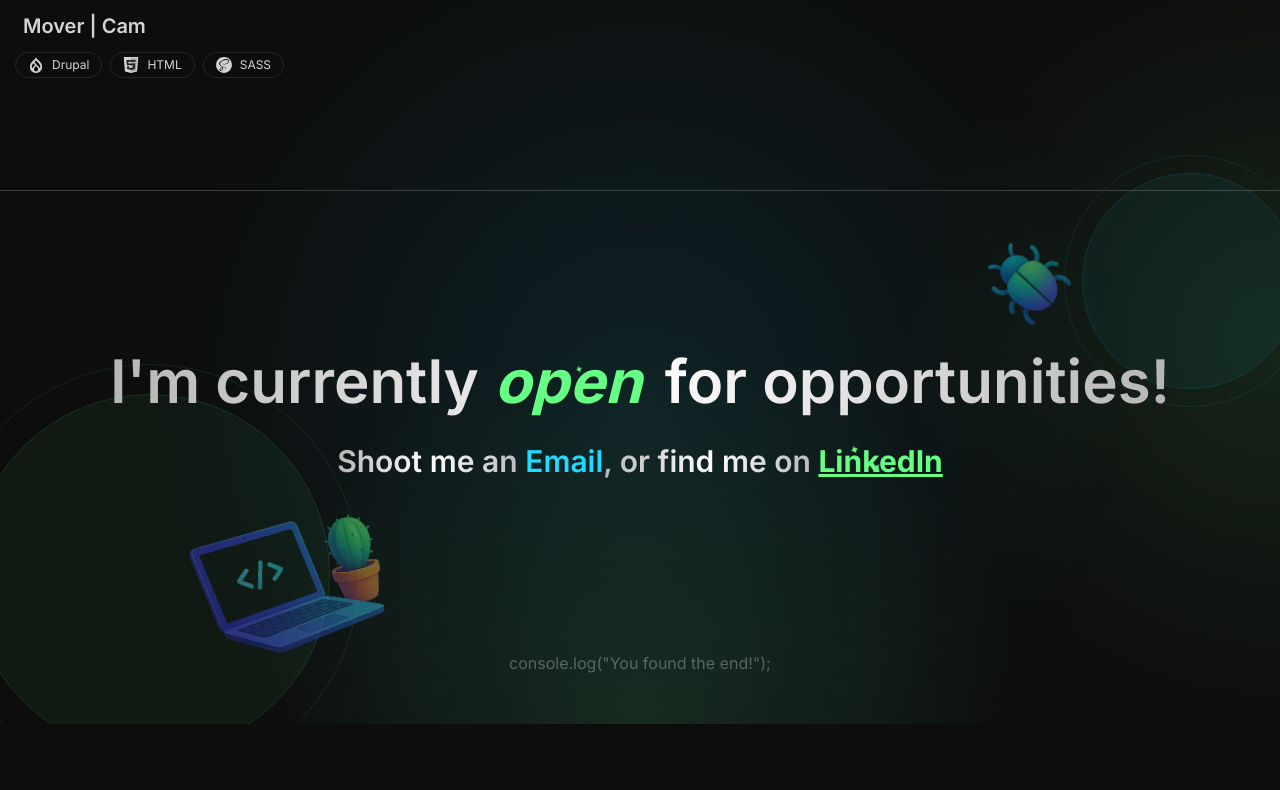
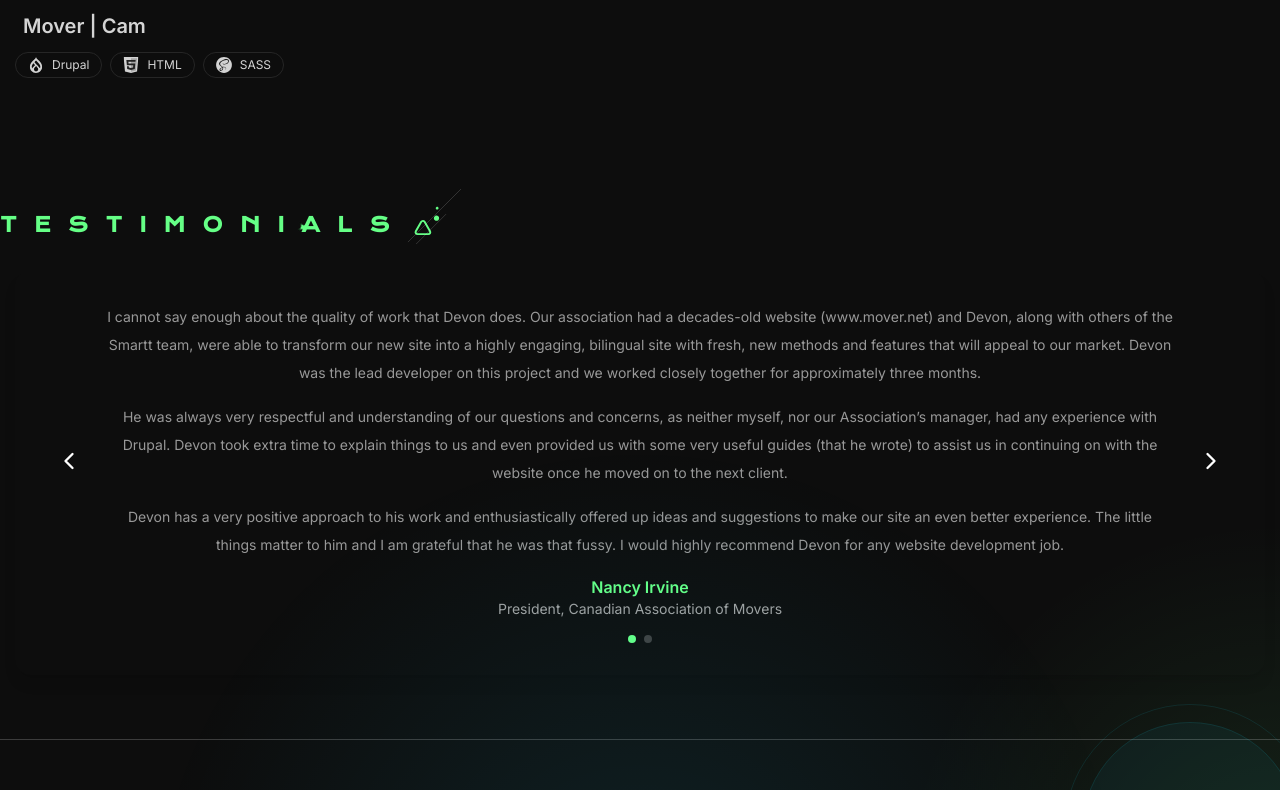
Before and after one commit to builtbyDevon/portfolio, a Next.js app: page / in a window 1280 px wide. Shown: the part 2010-2800 px from the top of the page. Before the commit the page ends 2734 px from the top, so only its background shows below. Built offline with nearby package versions, Linux system fonts and the light colour scheme.

Commit message:
Added testimonials

```diff
--- a/src/app/page.tsx
+++ b/src/app/page.tsx
@@ -9,6 +9,7 @@ import Projects, { exampleProjects } from "@/components/Projects";
 import Footer from "@/components/Footer";
 import ScrollToProjects from "@/components/ScrollToProjects";
 import { Download } from "lucide-react";
+import TestimonialsSlider from "@/components/TestimonialsSlider";
 
 export default function Portfolio() {
   return (
@@ -203,6 +204,19 @@ export default function Portfolio() {
         <Projects projects={exampleProjects} />
       </div>
 
+      <div className="mt-18 mx-auto max-w-[1300px]">
+        <Header
+          size="lg"
+          mobileSize="sm"
+          className="margin-0 relative z-50 mb-1 text-center uppercase text-white md:-mb-8 md:pl-0 md:text-left"
+        >
+          <Highlight>Testimonials</Highlight>
+        </Header>
+      </div>
+      <div className="px-[15px]">
+        <TestimonialsSlider />
+      </div>
+
       <Footer />
 
       <BlurDecoration
--- a/src/components/Footer.tsx
+++ b/src/components/Footer.tsx
@@ -68,7 +68,7 @@ const Footer: React.FC = () => {
       </FadeInView> */}
 
       <FadeInView delay={0.7}>
-        <p className="pt-35 py-12 pb-6 text-center text-sm text-neutral-50/30 md:pb-12 md:text-base">
+        <p className="pt-35 mb-3 py-12 pb-6 text-center text-sm text-neutral-50/30 md:pb-12 md:text-base">
           console.log("You found the end!");
         </p>
       </FadeInView>
--- /dev/null
+++ b/src/components/TestimonialsSlider.tsx
@@ -0,0 +1,144 @@
+"use client";
+import { useState, useRef, useLayoutEffect, useEffect } from "react";
+import { ChevronLeft, ChevronRight } from "lucide-react";
+import { motion, AnimatePresence } from "framer-motion";
+
+const testimonials = [
+  {
+    quote: `I cannot say enough about the quality of work that Devon does. Our association had a decades-old website (www.mover.net) and Devon, along with others of the Smartt team, were able to transform our new site into a highly engaging, bilingual site with fresh, new methods and features that will appeal to our market. Devon was the lead developer on this project and we worked closely together for approximately three months.\n\nHe was always very respectful and understanding of our questions and concerns, as neither myself, nor our Association’s manager, had any experience with Drupal. Devon took extra time to explain things to us and even provided us with some very useful guides (that he wrote) to assist us in continuing on with the website once he moved on to the next client.\n\nDevon has a very positive approach to his work and enthusiastically offered up ideas and suggestions to make our site an even better experience. The little things matter to him and I am grateful that he was that fussy. I would highly recommend Devon for any website development job.`,
+    name: "Nancy Irvine",
+    role: "President, Canadian Association of Movers",
+  },
+  {
+    quote: `Devon was a hard-working student who always went above and beyond any project requirements to produce high quality professional looking web sites for all the courses that I was an instructor of Devon’s. Some of Devon’s projects such as his Left for Dead JavaScript memory game (http://devondevs.com/projects/lfdmatching/) were some of the best student projects I had ever seen from a student in my 7 years of teaching.\n\nIn addition to his high-quality projects, Devon was always a positive addition to the class, getting along well with all his classmates. His positive attitude helped him work well as part of a team for several group successful projects throughout the program.\n\nDevon’s professionalism was also excellent. Always present and on time for all classes and with all assignments and major projects completed by their assigned deadlines. Overall Devon was one of the top students of his intake. I am positive that with his positive attitude and the high quality of work that he produces that he will be successful in any professional work environment. I am happy to give Devon my full recommendation.`,
+    name: "Michael Whyte",
+    role: "Program Head, BCIT Front-End Web Developer Program",
+  },
+];
+
+export default function TestimonialsSlider() {
+  const [index, setIndex] = useState(0);
+  const [direction, setDirection] = useState(0); // -1 for left, 1 for right
+  const [height, setHeight] = useState<number | undefined>(undefined);
+  const slideRef = useRef<HTMLDivElement>(null);
+  const [isHovered, setIsHovered] = useState(false);
+
+  const paginate = (newDirection: number) => {
+    setDirection(newDirection);
+    setIndex((i) => {
+      if (newDirection === 1) return i === testimonials.length - 1 ? 0 : i + 1;
+      if (newDirection === -1) return i === 0 ? testimonials.length - 1 : i - 1;
+      return i;
+    });
+  };
+
+  const handleDragEnd = (_: any, info: { offset: { x: number } }) => {
+    if (info.offset.x < -50) paginate(1);
+    else if (info.offset.x > 50) paginate(-1);
+  };
+
+  useLayoutEffect(() => {
+    if (slideRef.current) {
+      setHeight(slideRef.current.offsetHeight);
+    }
+  }, [index]);
+
+  useEffect(() => {
+    if (isHovered) return;
+    const interval = setInterval(() => {
+      paginate(1);
+    }, 10000);
+    return () => clearInterval(interval);
+  }, [isHovered, index]);
+
+  return (
+    <div
+      className="relative mx-auto max-w-[1300px] rounded-2xl p-2 py-4 text-center shadow-lg md:my-12 md:p-8"
+      onMouseEnter={() => setIsHovered(true)}
+      onMouseLeave={() => setIsHovered(false)}
+    >
+      <div className="mb-4 flex items-center justify-center gap-4">
+        <button
+          aria-label="Previous testimonial"
+          onClick={() => paginate(-1)}
+          className="rounded-full p-2 transition-colors hover:bg-neutral-800"
+        >
+          <ChevronLeft size={28} className="text-white" />
+        </button>
+        <motion.div
+          className="relative flex flex-1 items-center justify-center overflow-hidden"
+          animate={{ height: height || "auto" }}
+          transition={{ type: "spring", stiffness: 300, damping: 30 }}
+          style={{ minHeight: 40 }}
+        >
+          <AnimatePresence initial={false} custom={direction}>
+            <motion.div
+              key={index}
+              ref={slideRef}
+              custom={direction}
+              initial={{
+                x: direction === 1 ? 300 : -300,
+                opacity: 0,
+                position: "absolute",
+                left: 0,
+                top: 0,
+                width: "100%",
+              }}
+              animate={{
+                x: 0,
+                opacity: 1,
+                position: "absolute",
+                left: 0,
+                top: 0,
+                width: "100%",
+              }}
+              exit={{
+                x: direction === 1 ? -300 : 300,
+                opacity: 0,
+                position: "absolute",
+                left: 0,
+                top: 0,
+                width: "100%",
+              }}
+              transition={{ type: "spring", stiffness: 300, damping: 30 }}
+              drag="x"
+              dragConstraints={{ left: 0, right: 0 }}
+              onDragEnd={handleDragEnd}
+              className="cursor-grab"
+              style={{ position: "absolute", left: 0, top: 0, width: "100%" }}
+            >
+              <blockquote className="text-neutral mb-4 leading-7 text-neutral-100 opacity-60 md:text-sm">
+                {testimonials[index].quote.split(/\n+/).map((para, i) => (
+                  <p key={i} className="mb-4 last:mb-0">
+                    {para}
+                  </p>
+                ))}
+              </blockquote>
+              <div className="text-highlight-green font-semibold">
+                {testimonials[index].name}
+              </div>
+              <div className="text-sm text-neutral-400">
+                {testimonials[index].role}
+              </div>
+            </motion.div>
+          </AnimatePresence>
+        </motion.div>
+        <button
+          aria-label="Next testimonial"
+          onClick={() => paginate(1)}
+          className="rounded-full p-2 transition-colors hover:bg-neutral-800"
+        >
+          <ChevronRight size={28} className="text-white" />
+        </button>
+      </div>
+      <div className="mt-4 flex justify-center gap-2">
+        {testimonials.map((_, i) => (
+          <span
+            key={i}
+            className={`inline-block h-2 w-2 rounded-full ${i === index ? "bg-highlight-green" : "bg-neutral-700"}`}
+          />
+        ))}
+      </div>
+    </div>
+  );
+}
```
